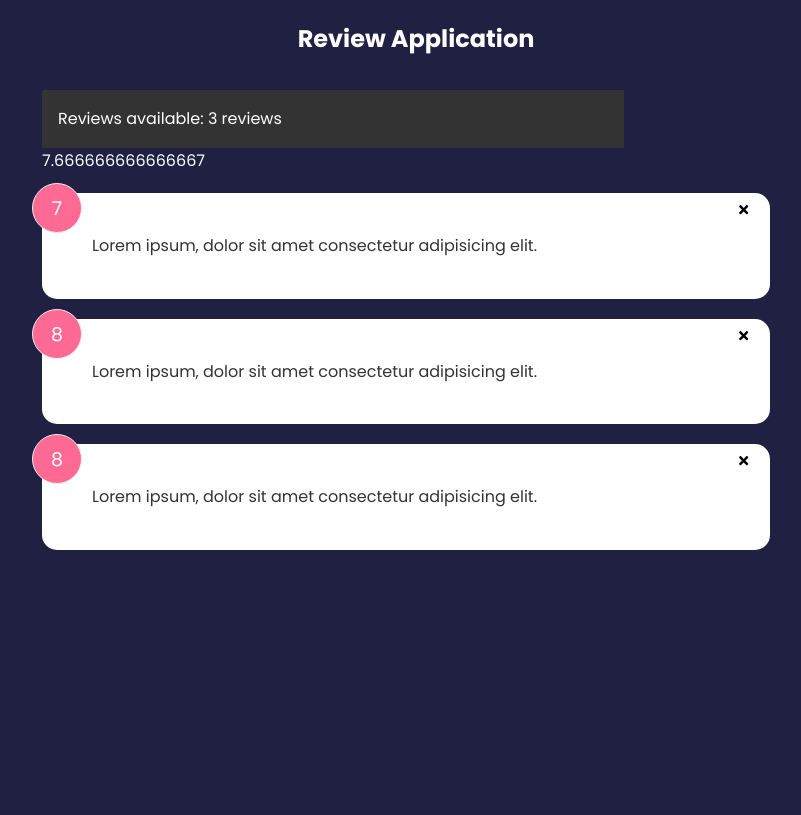
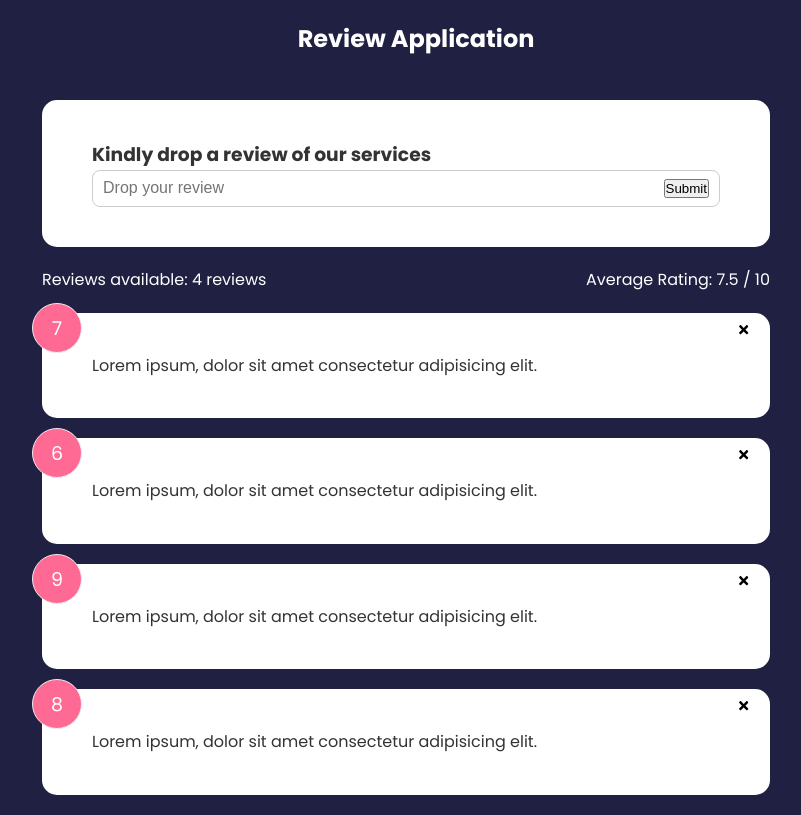
Before and after one commit to TaiwoSaidat/Review-Application, a React (Vite) app: page / in a window 1280 px wide. Shown: the whole page, without its empty margins (234-1035 px from the left). Built offline with nearby package versions, Linux system fonts and the light colour scheme.

Commit message:
added review form

```diff
--- a/src/App.jsx
+++ b/src/App.jsx
@@ -6,6 +6,7 @@ import Header from './components/layout/Header'
 import data from './data/reviewData'
 import ReviewList from './components/ReviewList'
 import ReviewStats from './components/ReviewStats'
+import ReviewForm from './components/ReviewForm'
 // import { FaBeer } from "react-icons/fa";
 
 
@@ -21,6 +22,8 @@ function App() {
   return (
     <>
       <Header text="Review Application" />
+
+      <ReviewForm/>
 
       <div className="container">
         <ReviewStats reviews={review} />
--- /dev/null
+++ b/src/components/ReviewForm.jsx
@@ -0,0 +1,27 @@
+import { useState } from "react"
+
+
+function ReviewForm() {
+    const [text, setText] = useState('')
+
+    const textHandler = (e) => {
+        setText(e.target.value)
+    }
+  return (
+    <>
+      <div className="container">
+      <div className="card">
+            <form action="">
+                <h3>Kindly drop a review of our services</h3>
+                <div className="input-group">
+                    <input type="text" value={text} placeholder='Drop your review' onChange={textHandler} />
+                    <button type="submit">Submit</button>
+                </div>
+            </form>
+      </div>
+      </div>
+    </>
+  )
+}
+
+export default ReviewForm
--- a/src/components/ReviewStats.jsx
+++ b/src/components/ReviewStats.jsx
@@ -1,16 +1,18 @@
-import React from 'react'
 
 function ReviewStats({reviews}) {
-    let average = reviews.reduce((acc, cur) => {
-        return acc + cur.rating}, 0)/reviews.length
-
+//to sumt of the total reviews rating and divided by the total length of array
+    let average = (reviews.reduce((acc, cur) => {
+        return acc + cur.rating}, 0)/reviews.length).toFixed(1)
+   //to convert the average output to 1 decimal point
+   // average = average.toFixed(1)
 
   return (
     <>
       <div className="review-stats">
         <p>Reviews available: {reviews.length} reviews</p>
+        <p>Average Rating: {isNaN(average) ? 0 : average} / 10</p>
       </div>
-      <p>{average} </p>
+
     </>
   )
 }
--- a/src/data/reviewData.js
+++ b/src/data/reviewData.js
@@ -6,14 +6,19 @@ const reviewData = [
   },
   {
     id: 2,
-    rating: 8,
+    rating: 6,
     text: 'Lorem ipsum, dolor sit amet consectetur adipisicing elit.'
   },
   {
     id: 3,
+    rating: 9,
+    text: 'Lorem ipsum, dolor sit amet consectetur adipisicing elit.'
+  },
+  {
+    id: 4,
     rating: 8,
     text: 'Lorem ipsum, dolor sit amet consectetur adipisicing elit.'
-  }
+  },
 ]
 
 export default reviewData
--- a/src/index.css
+++ b/src/index.css
@@ -134,9 +134,9 @@ input:focus {
   display: flex;
   justify-content: space-between;
   align-items: center;
-  background-color: #333;
+  /* background-color: #333;
   width: 80%;
-  padding: 1rem;
+  padding: 1rem; */
 
 }
 
```
